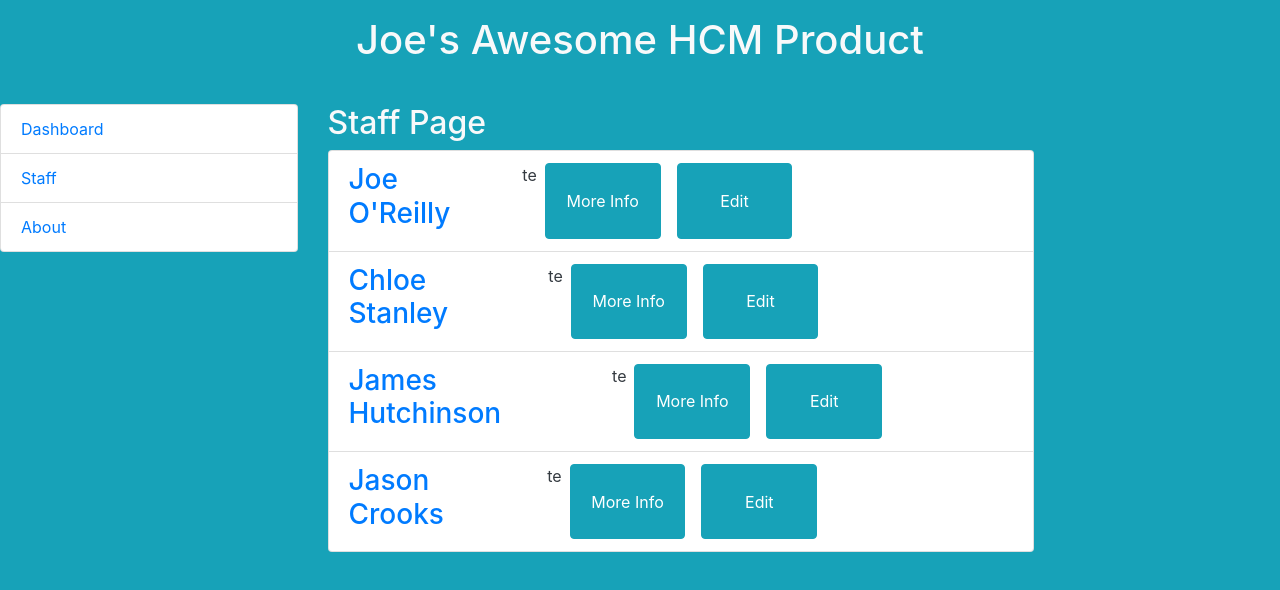
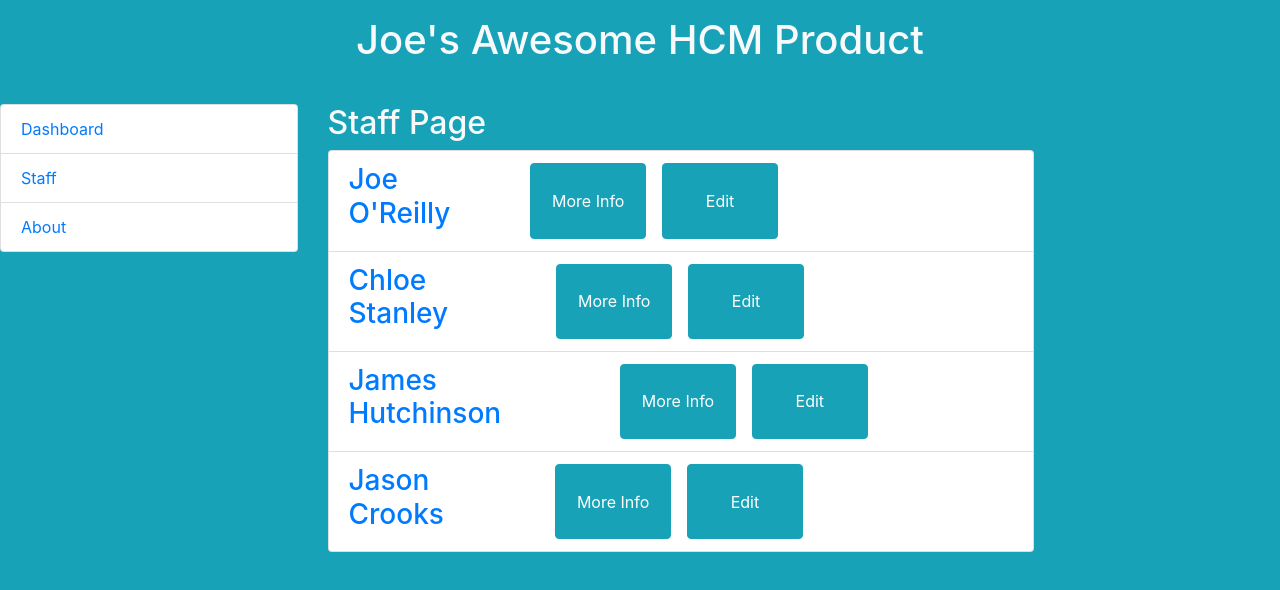
Before and after one commit to JosephO1992/vue-hcm-project, a Vue app: page /#/staff in a window 1280 px wide. Shown: the top 590 px of the page. Built offline with nearby package versions, Linux system fonts and the light colour scheme.

Commit message:
testing again

```diff
--- a/src/components/StaffItem.vue
+++ b/src/components/StaffItem.vue
@@ -13,7 +13,6 @@
 					{{ staff.firstName }} {{ staff.lastName }}
 				</h3>
 			</router-link>
-te
 			<input
 				v-if="editing"
 				v-model="staff.firstName"
```
